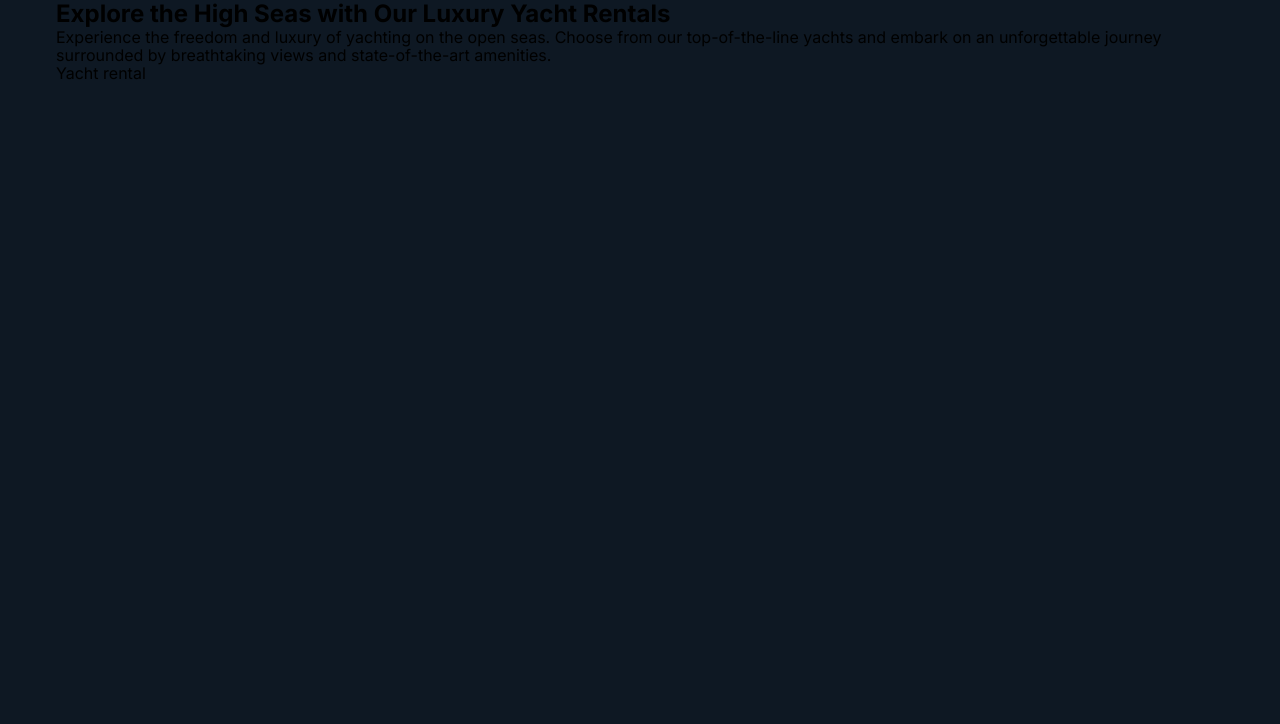
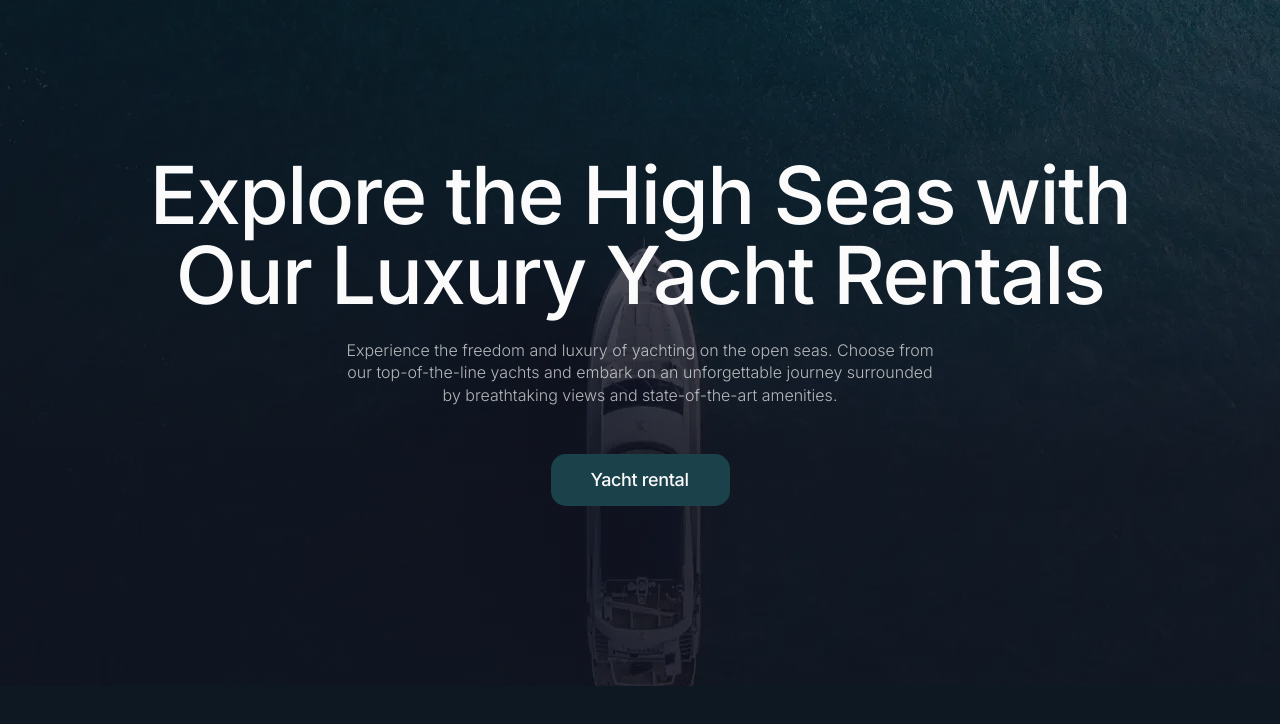
Before and after one commit to GoitStudentsWorks/117_html_css_FestBC, a website built with Vite: page src/index.html in a window 1280 px wide. Built offline with nearby package versions, Linux system fonts and the light colour scheme.

Commit message:
hero-css-for-review

```diff
--- a/src/css/hero.css
+++ b/src/css/hero.css
@@ -1 +1,64 @@
-.replace-me-with-your-code-pleading-face {}
+/* #region Hero */
+.hero {
+  padding-top: 155px;
+  padding-bottom: 180px;
+  max-width: 1280px;
+  margin: 0 auto;
+  background-image: linear-gradient(
+      360deg,
+      rgba(17, 19, 31, 0.5) 15.05%,
+      rgba(17, 19, 31, 0.5) 75.3%,
+      rgba(17, 19, 31, 0.5) 98.27%
+    ),
+    url(../img/hero/desktop-bg-img.webp);
+  background-size: cover;
+  background-repeat: no-repeat;
+}
+
+.hero-tittle {
+  text-align: justify;
+  font-weight: 500;
+  font-size: 80px;
+  line-height: 1;
+  letter-spacing: -0.02em;
+  text-align: center;
+  color: #fbfbfb;
+  max-width: 1001px;
+  margin: 0 auto;
+  margin-bottom: 24px;
+}
+
+.hero-text {
+  font-weight: 300;
+  font-size: 16px;
+  line-height: 1.4;
+  text-align: center;
+  color: rgba(251, 251, 251, 0.7);
+  max-width: 597px;
+  margin: 0 auto;
+  margin-bottom: 48px;
+}
+
+.hero-btn {
+  display: block;
+  margin: 0 auto;
+  border-radius: 15px;
+  padding: 16px 40px;
+  width: 179px;
+  height: 52px;
+  background-color: #1b414b;
+
+  font-weight: 500;
+  font-size: 18px;
+  line-height: 1.1;
+  letter-spacing: -0.02em;
+  color: #fbfbfb;
+  transition: background-color 250ms ease-in-out;
+}
+
+.hero-btn:hover,
+.hero-btn:focus {
+  background-color: #fbfbfb;
+  color: #1b414b;
+}
+/* #endregion Hero */
```
Also changed, not shown: src/img/hero/desktop-bg-img.webp (added), src/img/hero/desktop-bg-img2x.webp (added), src/img/hero/mobile-bg-img.webp (added), src/img/hero/mobile-bg-img2x.webp (added), src/img/hero/tablet-bg-img.webp (added), src/img/hero/tablet-bg-img2x.webp (added).
